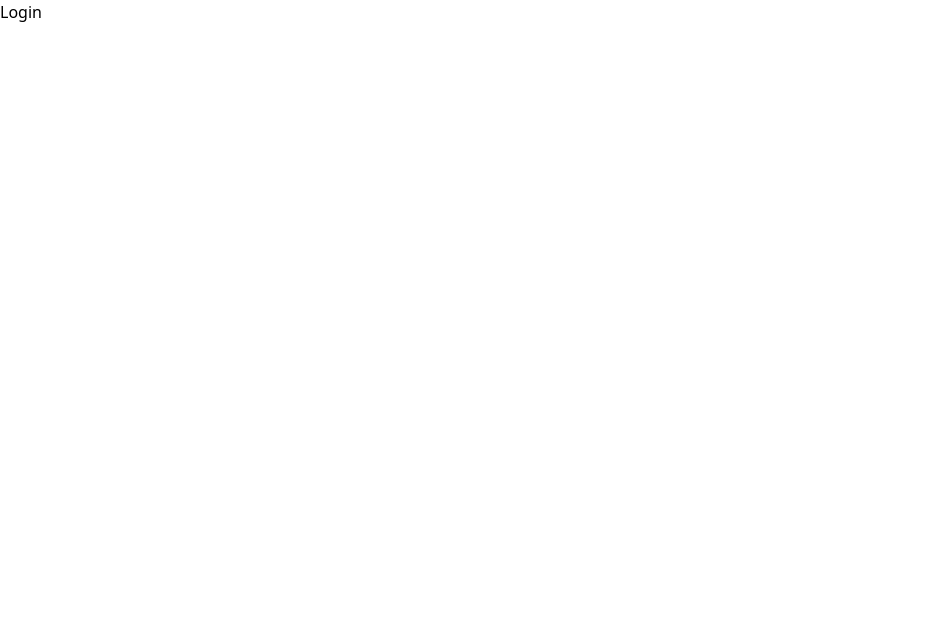
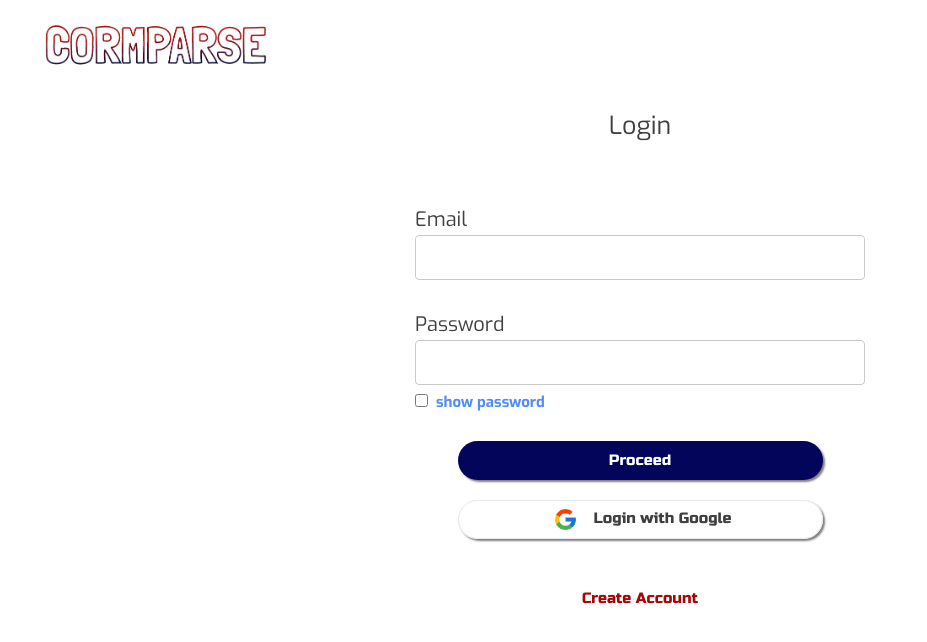
Before and after one commit to MasterpieceKODZ/cormparse_frontend, a Next.js app: page /login in a window 1280 px wide. Shown: the top 642 px of the page, without its empty margins (0-927 px from the left). Built offline with nearby package versions, Linux system fonts and the light colour scheme.

Commit message:
I designed the login page UI

```diff
--- a/src/app/layout.tsx
+++ b/src/app/layout.tsx
@@ -21,7 +21,7 @@ export default function RootLayout({
 		<html
 			lang="en"
 			className={`${londrina_outline.variable} ${exo.variable} ${russo_one.variable} ${edu_tas_beg.variable}`}>
-			<body>{children}</body>
+			<body className=" tw-flex tw-flex-col tw-min-h-[100vh]">{children}</body>
 		</html>
 	);
 }
--- a/src/app/login/page.tsx
+++ b/src/app/login/page.tsx
@@ -1,8 +1,48 @@
+import LoginForm from "@/components/login.form";
+import Image from "next/image";
+import Link from "next/link";
+
 const Login = () => {
 	return (
-		<main>
-			<h1>Login</h1>
-		</main>
+		<>
+			<header className=" tw-text-center xsm:tw-text-start tw-sticky tw-top-0">
+				{/*eslint-disable-next-line @next/next/no-img-element*/}
+				<img
+					src="/logo.png"
+					alt="cormparse logo"
+					className=" tw-h-8 smst:tw-h-[37px] xxsm:tw-h-[45px] md:tw-h-[50px] xl:tw-h-[60px] tw-my-2 xsm:tw-ms-[45px] xsm:tw-mt-[15px] tw-w-auto tw-inline-block"></img>
+			</header>
+			<main className=" tw-basis-full tw-grow tw-flex tw-justify-center">
+				<div className=" tw-w-[95%] tw-min-h-[90%] tw-inline-block tw-py-3 tw-max-w-[570px]">
+					<h1
+						tabIndex={1}
+						className=" tw-text-center tw-text-[20px] sm:tw-text-[25px] tw-mt-3 tw-font-exo tw-text-mygrey-default"
+						aria-label="cormparse login page">
+						Login
+					</h1>
+					<LoginForm />
+					<button className="tw-py-[6px] tw-w-[250px] sm:tw-w-[365px] tw-font-russo-one tw-text-[15px] tw-text-center tw-rounded-full tw-text-mygrey-default tw-border-[1px] tw-mt-5 tw-mx-auto tw-block tw-bg-transparent tw-shadow-[2px_2px_2px_0_rgba(0,0,0,0.5)]">
+						<span className="tw-px-[5px]">
+							<Image
+								src="/google.png"
+								alt="google"
+								quality={50}
+								width={40}
+								height={40}
+								className=" tw-w-[25px] tw-h-[25px] tw-mr-[10px] tw-inline"
+							/>
+						</span>
+						Login with Google
+					</button>
+
+					<Link
+						href="/signup"
+						className="tw-w-[250px] sm:tw-w-[365px] tw-font-russo-one tw-text-[15px] tw-text-center tw-rounded-full tw-text-secondary tw-mt-12 tw-mx-auto tw-block tw-bg-transparent">
+						Create Account
+					</Link>
+				</div>
+			</main>
+		</>
 	);
 };
 
--- a/src/app/page.tsx
+++ b/src/app/page.tsx
@@ -1,7 +1,7 @@
 import {
 	twAppName,
 	twBtnGetStarted,
-	twIntroPBasicScreenSize,
+	twIntroTest,
 } from "@/tailwind_classname_utils/landing.page.tw";
 import Link from "next/link";
 
@@ -9,13 +9,9 @@ const LandingPage = () => {
 	return (
 		<main className="tw-bg-gradient-to-b tw-from-secondary tw-to-60% tw-to-primary tw-w-screen tw-min-h-screen tw-flex tw-justify-center tw-items-center">
 			<div className=" tw-text-center">
-				<p className={`${twIntroPBasicScreenSize} `}>
-					Manage Your Project With
-				</p>
+				<p className={`${twIntroTest} `}>Manage Your Project With</p>
 				<h1 className={twAppName}>CORMPARSE</h1>
-				<p className={`${twIntroPBasicScreenSize}`}>
-					Simple And Effective Issue Tracker
-				</p>
+				<p className={`${twIntroTest}`}>Simple And Effective Issue Tracker</p>
 				<Link
 					href="/login"
 					className={`${twBtnGetStarted}`}>
--- /dev/null
+++ b/src/app/signup/page.tsx
@@ -0,0 +1,9 @@
+const SignUp = () => {
+	return (
+		<>
+			<h1>SignUp</h1>
+		</>
+	);
+};
+
+export default SignUp;
--- /dev/null
+++ b/src/components/login.form.tsx
@@ -0,0 +1,59 @@
+"use client";
+
+import {
+	twFormTxtInput,
+	twInputLabel,
+} from "@/tailwind_classname_utils/login.page";
+import { togglePasswordVisibility } from "@/ui_controllers/toggle.password";
+
+const LoginForm = () => {
+	return (
+		<form className=" tw-block tw-mx-auto tw-w-[95%] tw-pt-[30px] tw-px-[auto]">
+			<div className=" tw-mx-auto tw-w-max">
+				<label
+					htmlFor="inp_lgn_email"
+					className={twInputLabel}>
+					Email
+				</label>
+				<input
+					type="email"
+					id="inp_lgn_email"
+					autoComplete="email"
+					className={twFormTxtInput}
+				/>
+			</div>
+			<div className=" tw-mx-auto tw-w-max">
+				<label
+					htmlFor="inp_lgn_pw"
+					className={twInputLabel}>
+					Password
+				</label>
+				<input
+					type="password"
+					id="inp_lgn_pw"
+					className={`${twFormTxtInput}`}
+				/>
+				{/* password toggle */}
+				<div className=" tw-w-max tw-mt-1">
+					<input
+						type="checkbox"
+						id="pw-tgl"
+						className="tw-accent-primary-blue-lyt tw-cursor-pointer"
+						onClick={togglePasswordVisibility}
+					/>
+					<p className=" tw-inline tw-ps-2 tw-font-exo tw-text-[12px] md:tw-text-[15px] tw-text-primary-blue-lyt tw-font-bold">
+						show password
+					</p>
+				</div>
+			</div>
+
+			<button
+				className=" tw-px-10 tw-py-[8px] tw-w-[250px] sm:tw-w-[365px] tw-font-russo-one tw-text-[15px] tw-text-center tw-rounded-full tw-text-white tw-mt-7 tw-mx-auto tw-block tw-bg-primary tw-shadow-[2px_2px_2px_0_rgba(0,0,0,0.5)]"
+				type="submit">
+				Proceed
+			</button>
+		</form>
+	);
+};
+
+export default LoginForm;
--- a/src/tailwind_classname_utils/landing.page.tw.ts
+++ b/src/tailwind_classname_utils/landing.page.tw.ts
@@ -1,6 +1,6 @@
 // tailwind classnames for landing page
 
-export const twIntroPBasicScreenSize =
+export const twIntroTest =
 	"tw-text-white tw-font-exo tw-text-[10px] tw-opacity-75 xxsm:tw-text-[12px] xsm:tw-text-[15px] sm:tw-text-[17px] lg:tw-text-[19px] 2xl:tw-text-[20px]";
 
 export const twAppName =
--- /dev/null
+++ b/src/tailwind_classname_utils/login.page.ts
@@ -0,0 +1,5 @@
+export const twInputLabel =
+	"tw-block tw-font-exo tw-text-[14px] md:tw-text-[20px] tw-mt-[30px] tw-text-mygrey-default";
+
+export const twFormTxtInput =
+	"tw-block tw-font-exo tw-text-mygrey-default tw-max-w-[450px] tw-w-[80vw] tw-h-[45px] tw-border-[1px] tw-rounded tw-border-mygrey-v-lyt tw-px-2 tw-text-xl";
--- /dev/null
+++ b/src/ui_controllers/login.form.submit.ts
@@ -0,0 +1,7 @@
+export function submitLoginForm(e: Event) {
+	e.preventDefault();
+
+    // reset password input type to password before submiting form to prevent browser from caching the input value
+    const pwdInp = document.getElementById("inp_lgn_pw");
+    pwdInp?.setAttribute("type","password")
+}
--- /dev/null
+++ b/src/ui_controllers/toggle.password.ts
@@ -0,0 +1,10 @@
+import { MouseEvent } from "react";
+
+export function togglePasswordVisibility(e: MouseEvent<HTMLInputElement>) {
+	const pwInput = document.getElementById("inp_lgn_pw");
+	if (e.currentTarget.checked) {
+		pwInput?.setAttribute("type", "text");
+	} else {
+		pwInput?.setAttribute("type", "password");
+	}
+}
--- a/tailwind.config.js
+++ b/tailwind.config.js
@@ -5,7 +5,7 @@ module.exports = {
 		extend: {
 			colors: {
 				primary: {
-					DEFAULT: "#19052F",
+					DEFAULT: "#02055A",
 					"blue-lyt": "#518CFF",
 					"blue-v-lyt": "#D7ECFF",
 				},
```
Also changed, not shown: public/google.png (added).
